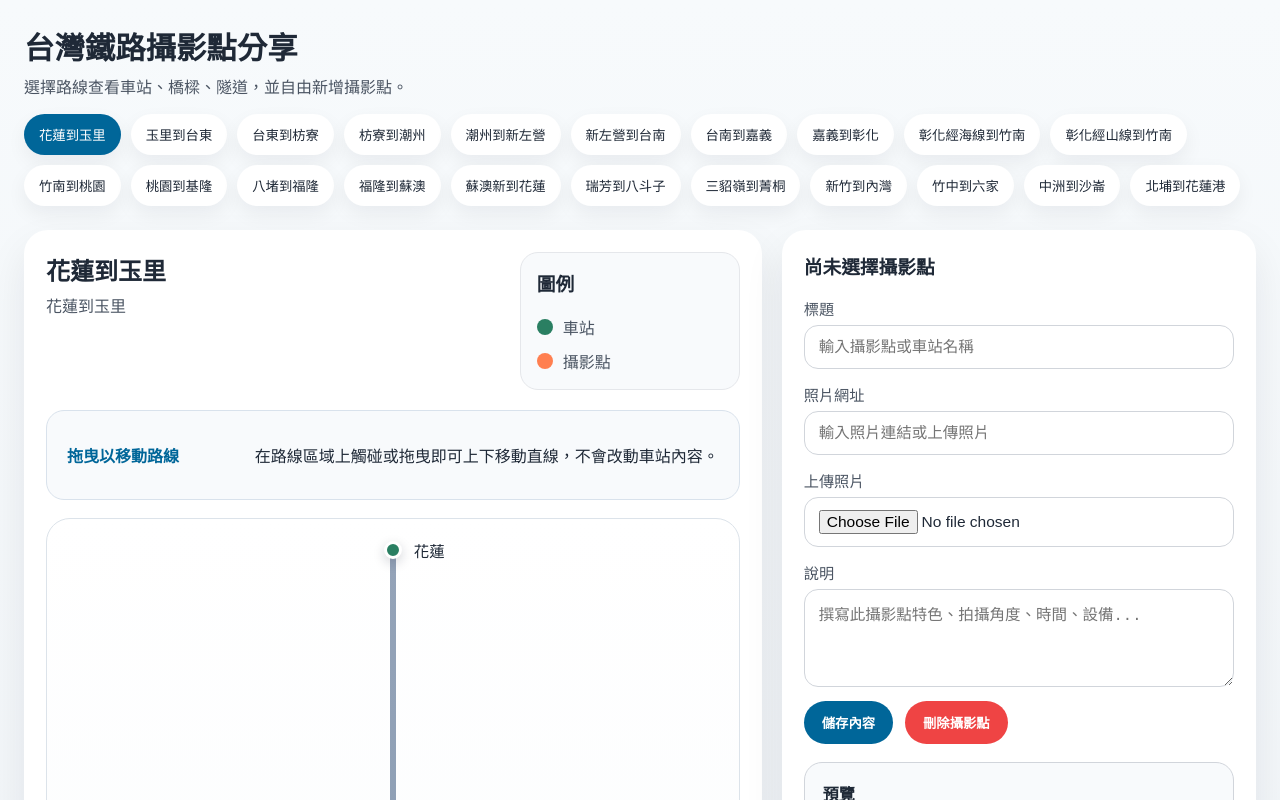
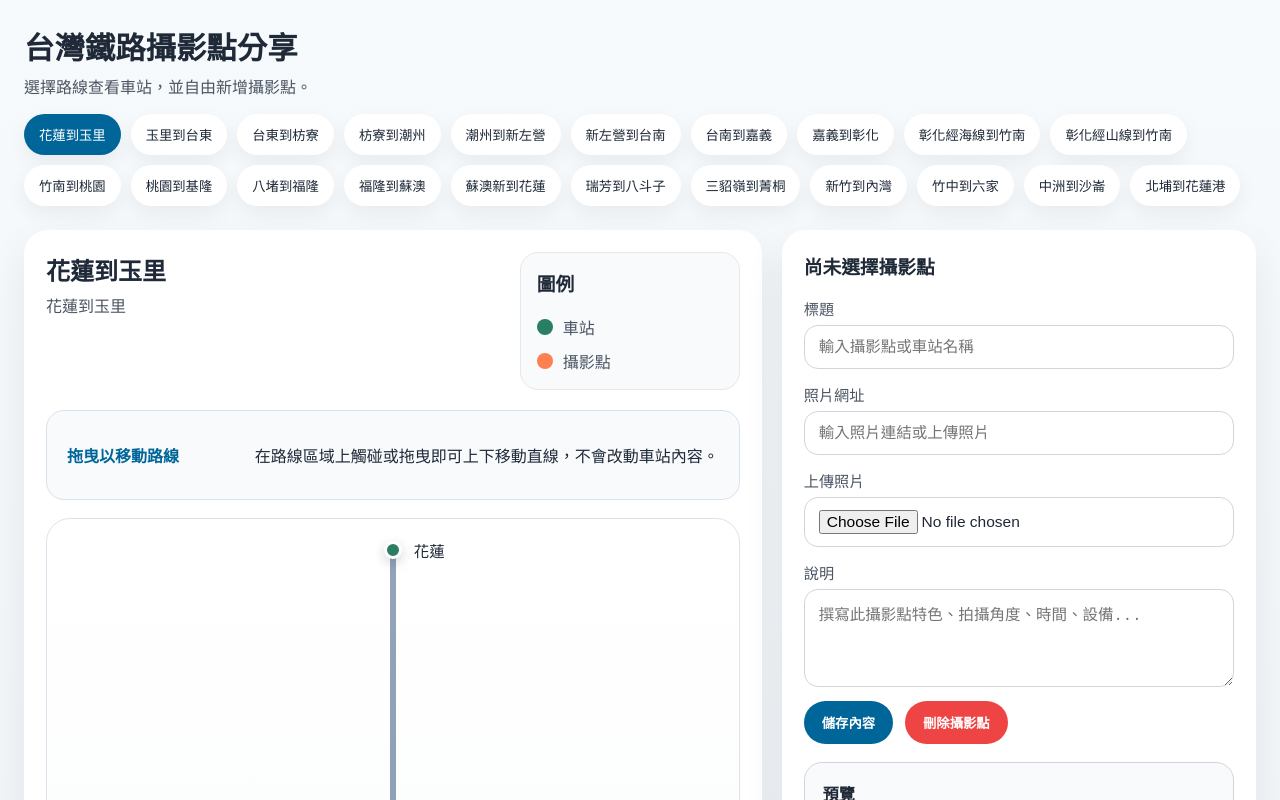
Before and after one commit to 411027-art/411027.student, a plain HTML site: page index.html in a window 1280 px wide. Shown: the top 800 px of the page. Drawn offline with Linux system fonts and the light colour scheme.

Commit message:
第六點二版

```diff
--- a/index.html
+++ b/index.html
@@ -10,7 +10,7 @@
   <header class="topbar">
     <div class="title-group">
       <h1>台灣鐵路攝影點分享</h1>
-      <p>選擇路線查看車站、橋樑、隧道，並自由新增攝影點。</p>
+      <p>選擇路線查看車站，並自由新增攝影點。</p>
     </div>
     <div class="route-selector" id="routeSelector"></div>
   </header>
```
